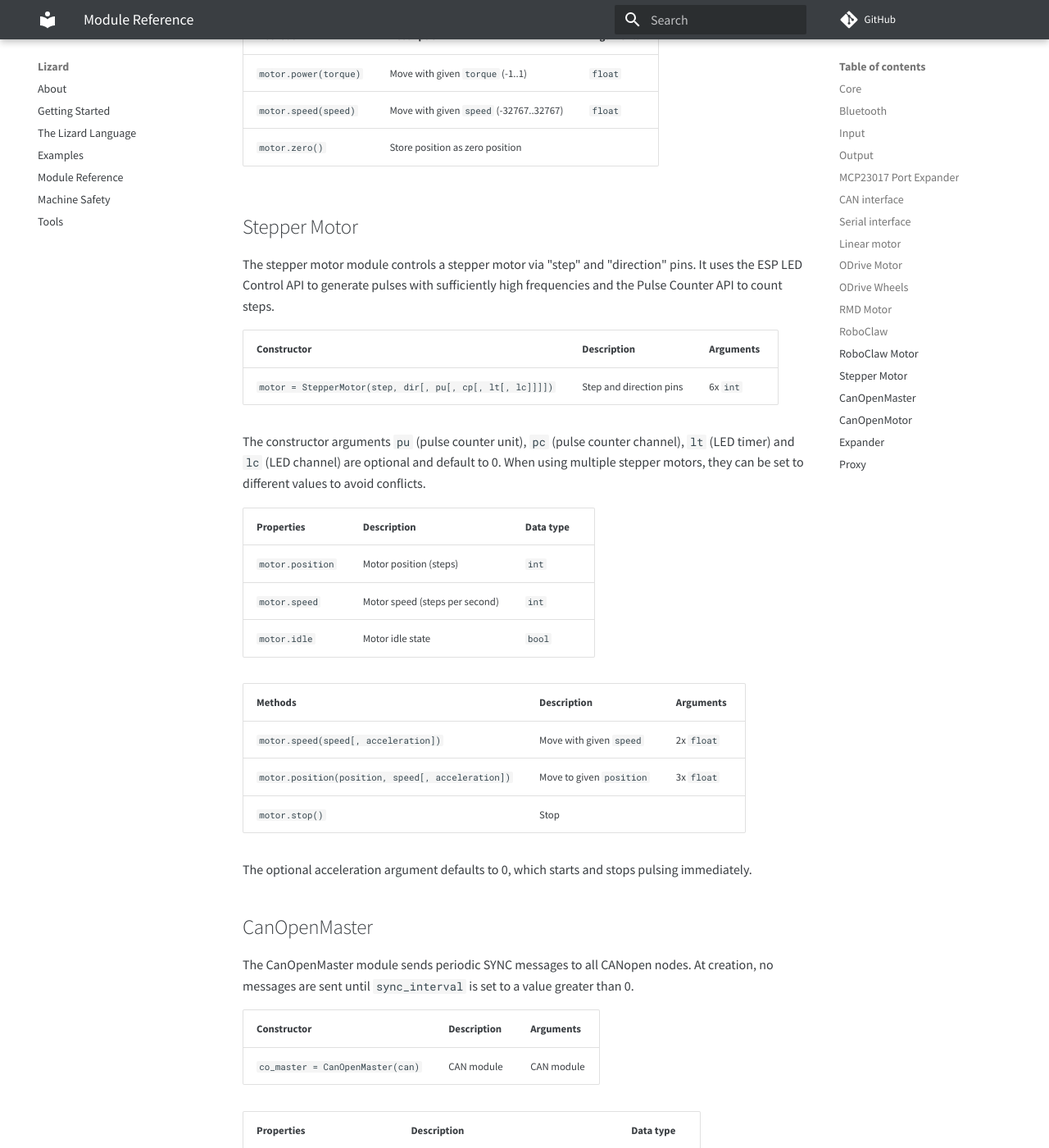
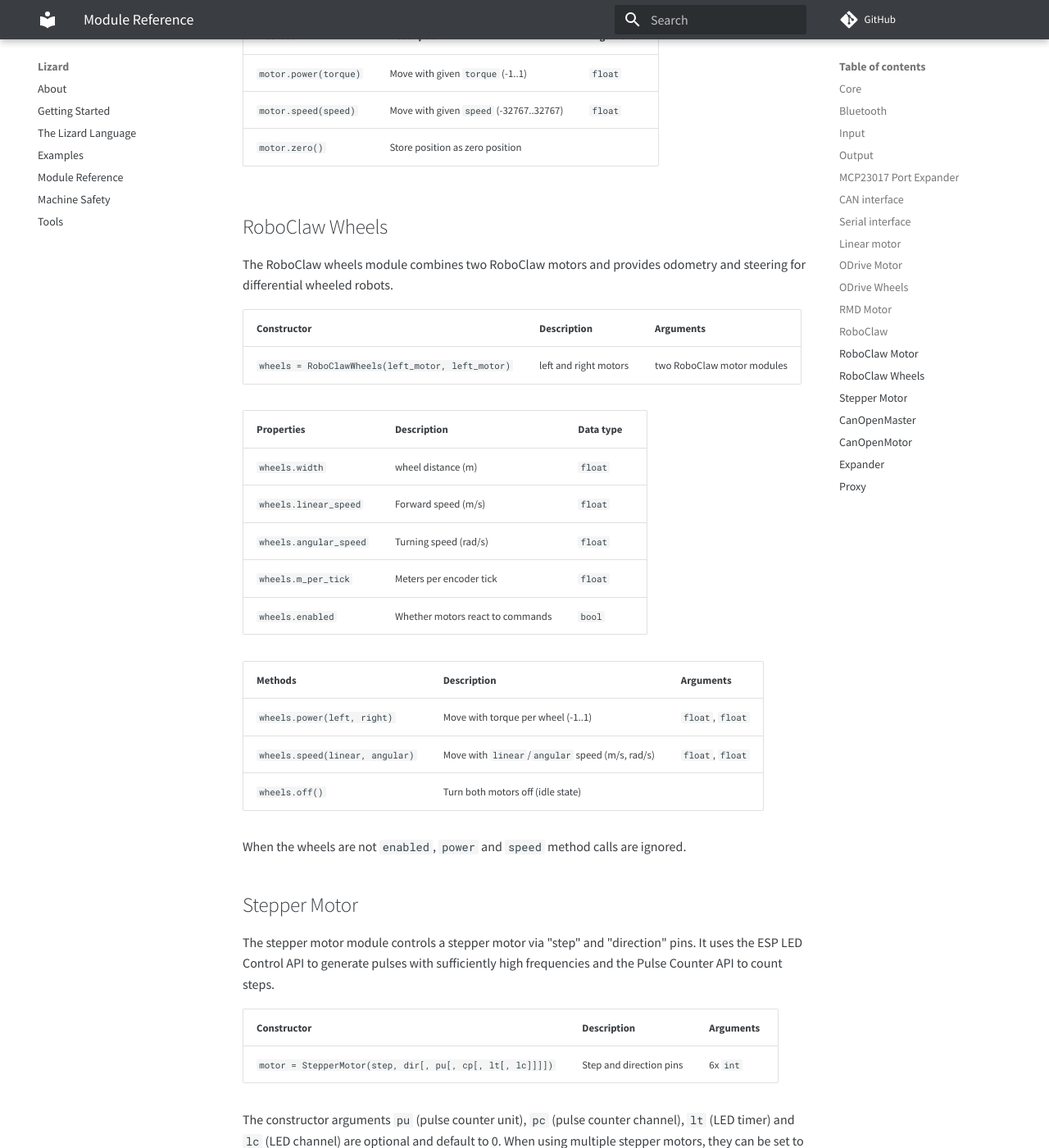
Before and after one commit to zauberzeug/lizard, an MkDocs documentation site: the page built from docs/module_reference.md, in a window 1280 px wide and 1400 px high, scrolled down 11212 px. Shown: the whole window at 82% size. Built offline with MkDocs 1.6.1 and Material for MkDocs 9.7.7, drawn with Linux system fonts in a browser that asks for light colours; comment, search, counter and statistics services are not loaded.

Commit message:
document RoboClawWheels module

```diff
--- a/docs/module_reference.md
+++ b/docs/module_reference.md
@@ -334,6 +334,30 @@ The RoboClaw motor module controls a motor using a RoboClaw module.
 | `motor.speed(speed)`  | Move with given `speed` (-32767..32767) | `float`   |
 | `motor.zero()`        | Store position as zero position         |           |
 
+## RoboClaw Wheels
+
+The RoboClaw wheels module combines two RoboClaw motors and provides odometry and steering for differential wheeled robots.
+
+| Constructor                                       | Description              | Arguments                  |
+| ------------------------------------------------- | ------------------------ | -------------------------- |
+| `wheels = RoboClawWheels(left_motor, left_motor)` | left and right motors    | two RoboClaw motor modules |
+
+| Properties             | Description                                                | Data type |
+| ---------------------- | ---------------------------------------------------------- | --------- |
+| `wheels.width`         | wheel distance (m)                                         | `float`   |
+| `wheels.linear_speed`  | Forward speed (m/s)                                        | `float`   |
+| `wheels.angular_speed` | Turning speed (rad/s)                                      | `float`   |
+| `wheels.m_per_tick`    | Meters per encoder tick                                    | `float`   |
+| `wheels.enabled`       | Whether motors react to commands                           | `bool`    |
+
+| Methods                         | Description                                     | Arguments        |
+| ------------------------------- | ----------------------------------------------- | ---------------- |
+| `wheels.power(left, right)`     | Move with torque per wheel (-1..1)              | `float`, `float` |
+| `wheels.speed(linear, angular)` | Move with `linear`/`angular` speed (m/s, rad/s) | `float`, `float` |
+| `wheels.off()`                  | Turn both motors off (idle state)               |                  |
+
+When the wheels are not `enabled`, `power` and `speed` method calls are ignored.
+
 ## Stepper Motor
 
 The stepper motor module controls a stepper motor via "step" and "direction" pins.
```
